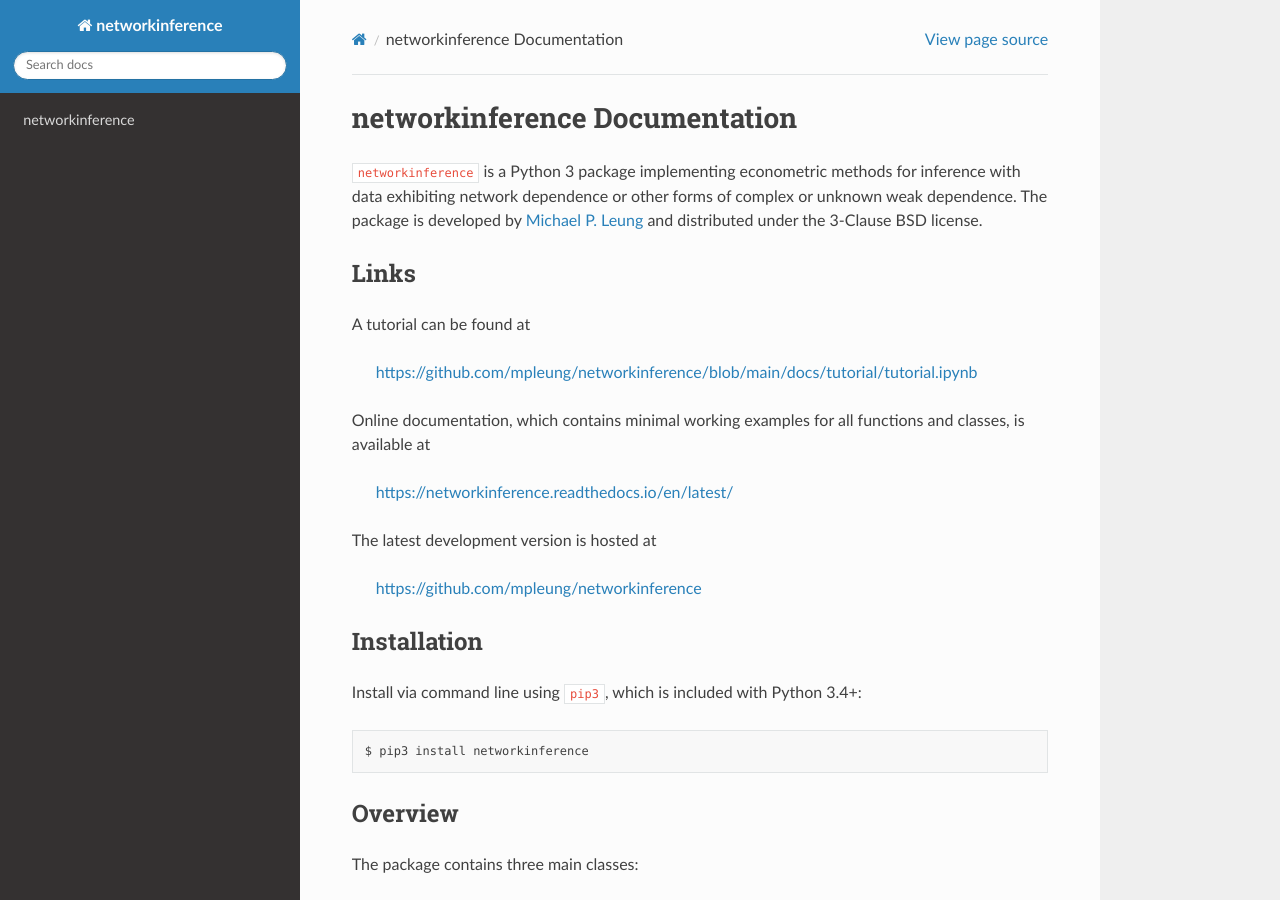
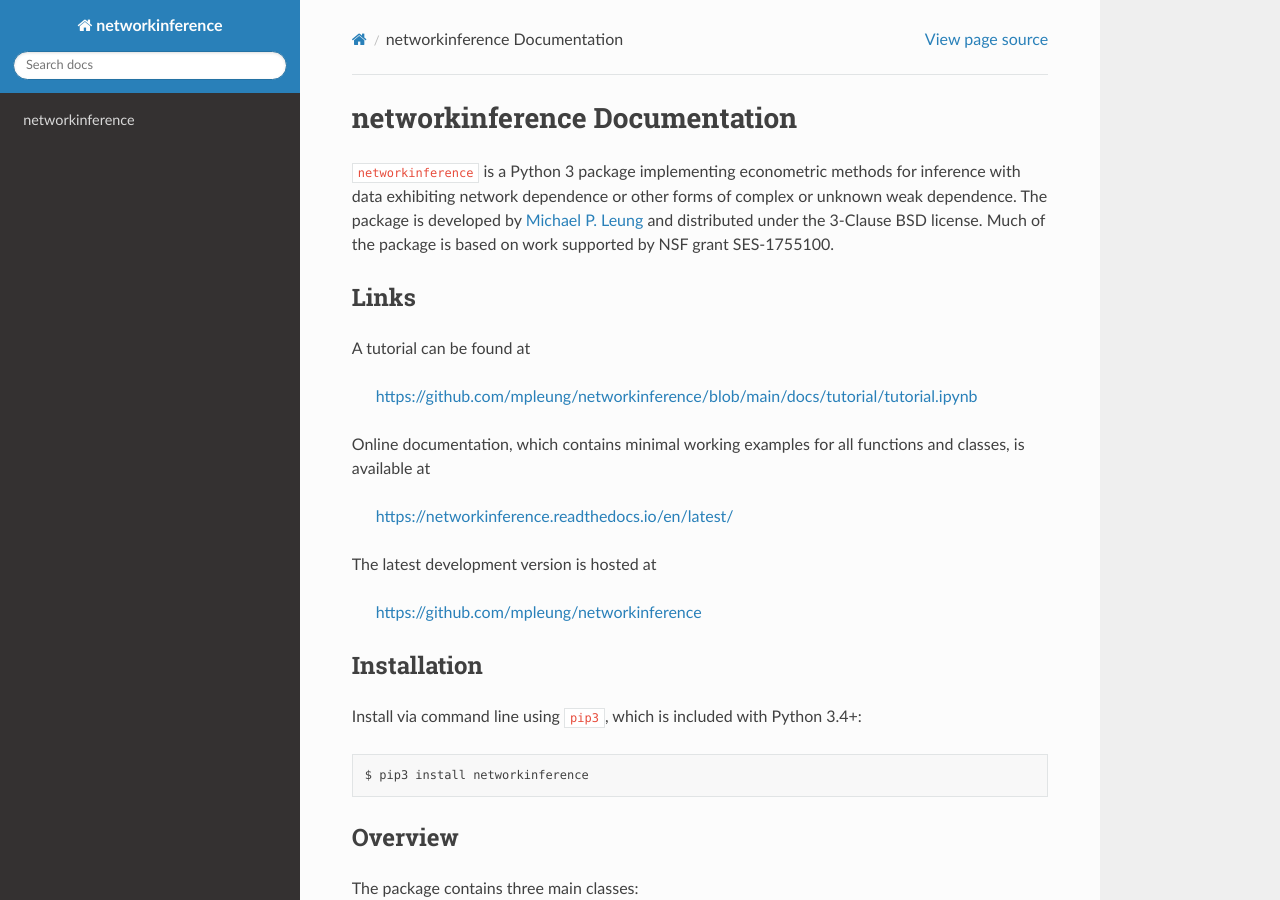
Before and after one commit to mpleung/networkinference, a Sphinx documentation site: the page built from docs/source/index.rst, in a window 1280 px wide and 900 px high. Built offline with Sphinx 7.4.7 and the Read the Docs theme 2.0.0, drawn with Linux system fonts in a browser that asks for light colours.

```diff
--- a/CHANGELOG.txt
+++ b/CHANGELOG.txt
@@ -1 +1,2 @@
 v0.0.0, 2021/11 -- Initial release.
+v0.0.1, 2011/11 -- Fix documentation typos.
--- a/README.rst
+++ b/README.rst
@@ -1,7 +1,7 @@
 networkinference Documentation
 ==============================
 
-``networkinference`` is a Python 3 package implementing econometric methods for inference with data exhibiting network dependence or other forms of complex or unknown weak dependence. The package is developed by `Michael P. Leung <https://mpleung.github.io>`_ and distributed under the 3-Clause BSD license.
+``networkinference`` is a Python 3 package implementing econometric methods for inference with data exhibiting network dependence or other forms of complex or unknown weak dependence. The package is developed by `Michael P. Leung <https://mpleung.github.io>`_ and distributed under the 3-Clause BSD license. Much of the package is based on work supported by NSF grant SES-1755100.
 
 Links
 -----
--- a/docs/source/index.rst
+++ b/docs/source/index.rst
@@ -1,7 +1,7 @@
 networkinference Documentation
 ==============================
 
-``networkinference`` is a Python 3 package implementing econometric methods for inference with data exhibiting network dependence or other forms of complex or unknown weak dependence. The package is developed by `Michael P. Leung <https://mpleung.github.io>`_ and distributed under the 3-Clause BSD license.
+``networkinference`` is a Python 3 package implementing econometric methods for inference with data exhibiting network dependence or other forms of complex or unknown weak dependence. The package is developed by `Michael P. Leung <https://mpleung.github.io>`_ and distributed under the 3-Clause BSD license. Much of the package is based on work supported by NSF grant SES-1755100.
 
 Links
 -----
```
Also changed, not shown: docs/tutorial/tutorial.ipynb.
